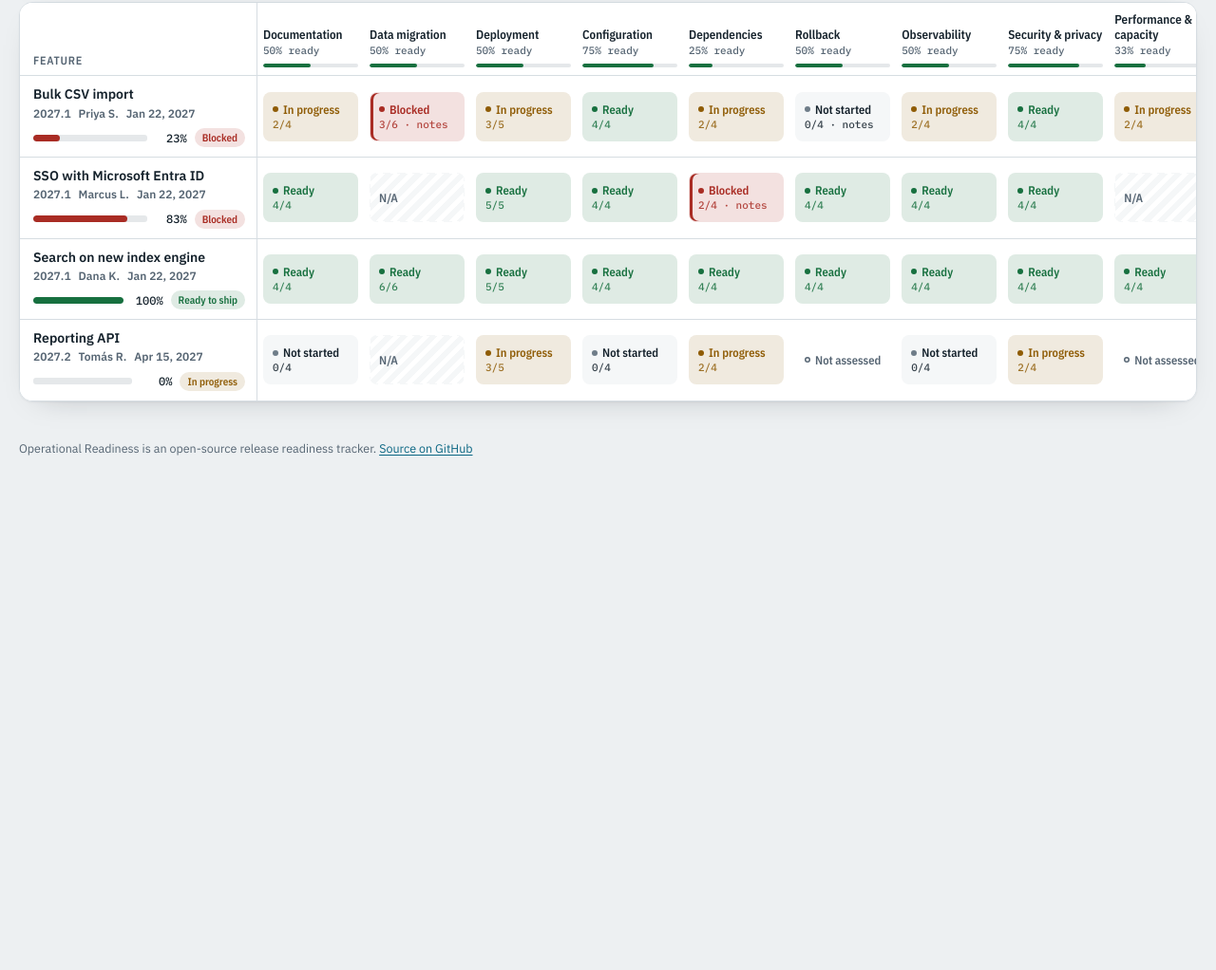
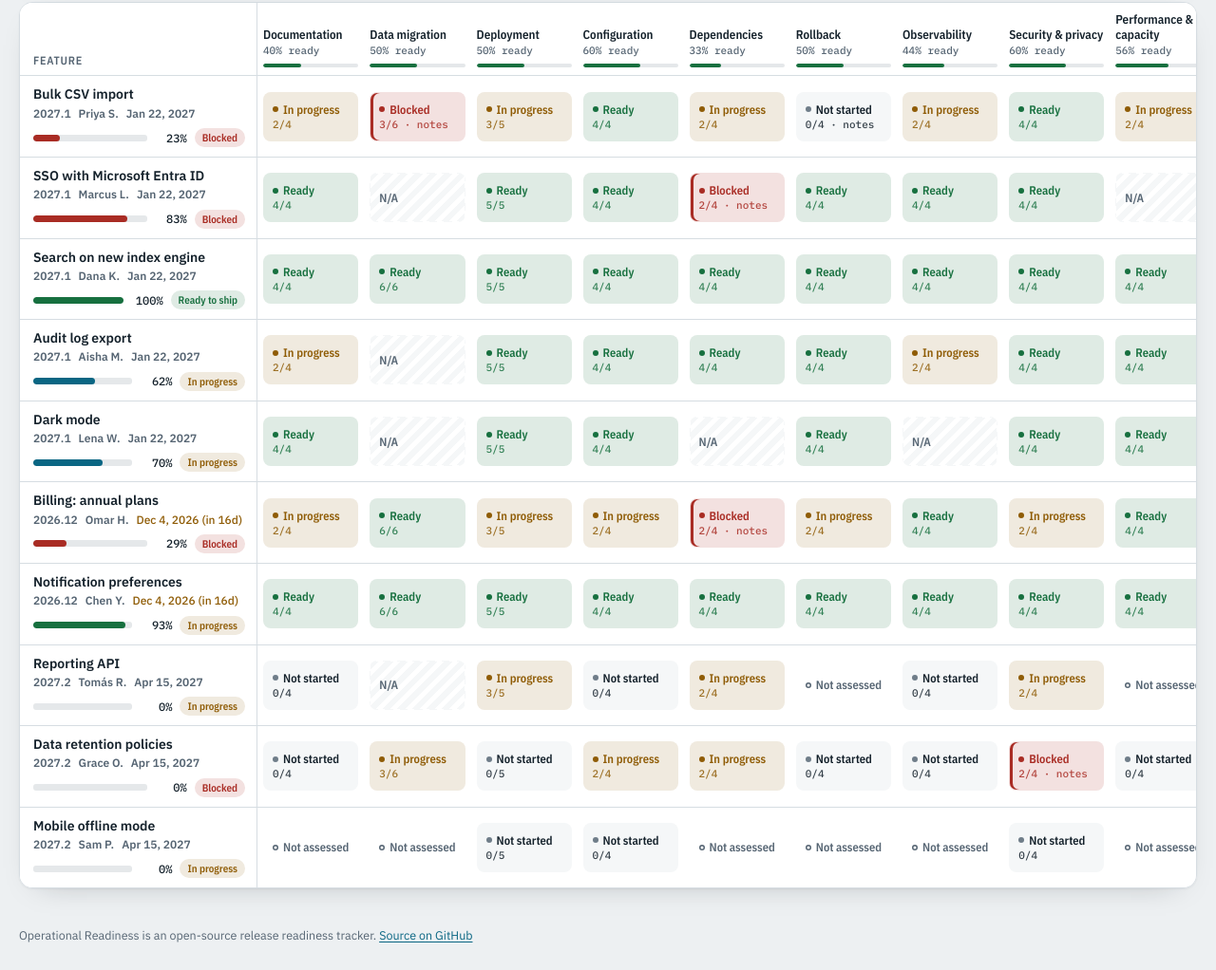
Before and after one commit to jessicasaini95/operational-readiness-app, a plain HTML site: page index.html in a window 1280 px wide. Shown: the part 320-1342 px from the top of the page at 95% size. Before the commit the page ends 829 px from the top, so only its background shows below. Drawn offline with nearby package versions, Linux system fonts and the light colour scheme.

Commit message:
Add more example features across three releases
Ten examples now span a December hotfix release (due soon, with a
blocker), 2027.1 and 2027.2. Example dates are set relative to the
day a visitor first opens the demo, so they never go stale.

Co-Authored-By: Claude Opus 5.5 <noreply@anthropic.com>
Claude-Session: https://claude.ai/code/session_014w2EXutWPGewCRQD5hnAyF

```diff
--- a/index.html
+++ b/index.html
@@ -419,15 +419,29 @@ function seed(){
     });
     return {id:uid(),name:name,owner:owner,release:release,targetDate:date,description:desc,example:true,cells:cells};
   }
+  function dOff(n){var d=new Date();d.setDate(d.getDate()+n);return d.getFullYear()+'-'+String(d.getMonth()+1).padStart(2,'0')+'-'+String(d.getDate()).padStart(2,'0');}
+  var R1=dOff(65),R2=dOff(148),HF=dOff(16);
   var features=[
-    mk('Bulk CSV import','Priya S.','2027.1','2027-01-22','Import thousands of records from a spreadsheet in one run.',
+    mk('Bulk CSV import','Priya S.','2027.1',R1,'Import thousands of records from a spreadsheet in one run.',
       'PBPRPTPRPPNRTT',{1:'Waiting on DBA review of the index rebuild. Dry run took 3h on the largest tenant, which is over the 2h window.',5:'Rollback depends on the migration restore path.'}),
-    mk('SSO with Microsoft Entra ID','Marcus L.','2027.1','2027-01-22','Let customers sign in through their own identity provider.',
+    mk('SSO with Microsoft Entra ID','Marcus L.','2027.1',R1,'Let customers sign in through their own identity provider.',
       'RNRRBRRRNRRRRP',{4:'Needs the platform team to upgrade the auth library to 6.x first. They have committed to Dec 12.'}),
-    mk('Search on new index engine','Dana K.','2027.1','2027-01-22','Move product search to the new indexing engine.',
+    mk('Search on new index engine','Dana K.','2027.1',R1,'Move product search to the new indexing engine.',
       'RRRRRRRRRRRRRR'),
-    mk('Reporting API','Tomás R.','2027.2','2027-04-15','Public REST API for pulling reports into BI tools.',
-      'TNPTPUTPUTPTUU')
+    mk('Audit log export','Aisha M.','2027.1',R1,'Let admins export a full audit trail for compliance reviews.',
+      'PNRRRRPRRPRRPT'),
+    mk('Dark mode','Lena W.','2027.1',R1,'A dark theme across the web app, following the system setting.',
+      'RNRRNRNRRPNRPP'),
+    mk('Billing: annual plans','Omar H.','2026.12',HF,'Offer annual billing with a discount on every paid plan.',
+      'PRPPBPRPRPRPTT',{4:'Waiting on the payment provider to enable annual price IDs in production. Support ticket opened Nov 10.',13:'Pricing page and email copy drafted, waiting on final discount.'}),
+    mk('Notification preferences','Chen Y.','2026.12',HF,'Let people choose which emails and alerts they receive.',
+      'RRRRRRRRRRRPRR'),
+    mk('Reporting API','Tomás R.','2027.2',R2,'Public REST API for pulling reports into BI tools.',
+      'TNPTPUTPUTPTUU'),
+    mk('Data retention policies','Grace O.','2027.2',R2,'Automatically delete data after a retention period each customer sets.',
+      'TPTPPTTBTTPTTT',{7:'Legal review of retention periods for EU customers is scheduled for Jan 8.'}),
+    mk('Mobile offline mode','Sam P.','2027.2',R2,'Keep working in the mobile app without a connection and sync later.',
+      'UUTTUUUTUUUUUU')
   ];
   return {version:1,categories:cats,features:features,updated:null};
 }
@@ -655,7 +669,7 @@ function renderMain(){
     html+='<div class="banner cta"><div class="cta-text"><strong>'+(hasEx?'You are looking at example data, saved only in this browser.':'This tracker is saved only in this browser.')+'</strong><span>Create your own board to save your work online, open it on any device, and share it with your team.</span></div>'+
       '<div class="cta-actions">'+(hasEx?'<button class="btn small" data-act="clear-examples">Remove examples</button>':'')+'<button class="btn primary" data-act="create-board">Create my board</button></div><p id="cta-msg" class="hint" aria-live="polite"></p></div>';
   }else if(hasEx){
-    html+='<div class="banner"><span>Some features below are examples so you can see how a release looks. Replace them with your own when you are ready.</span><button class="btn small" data-act="clear-examples">Remove examples</button></div>';
+    html+='<div class="banner"><span>The features below are examples so you can see how a release looks. Replace them with your own when you are ready.</span><button class="btn small" data-act="clear-examples">Remove examples</button></div>';
   }
   html+=summary(feats)+matrix(feats);
   main.innerHTML=html;
```
